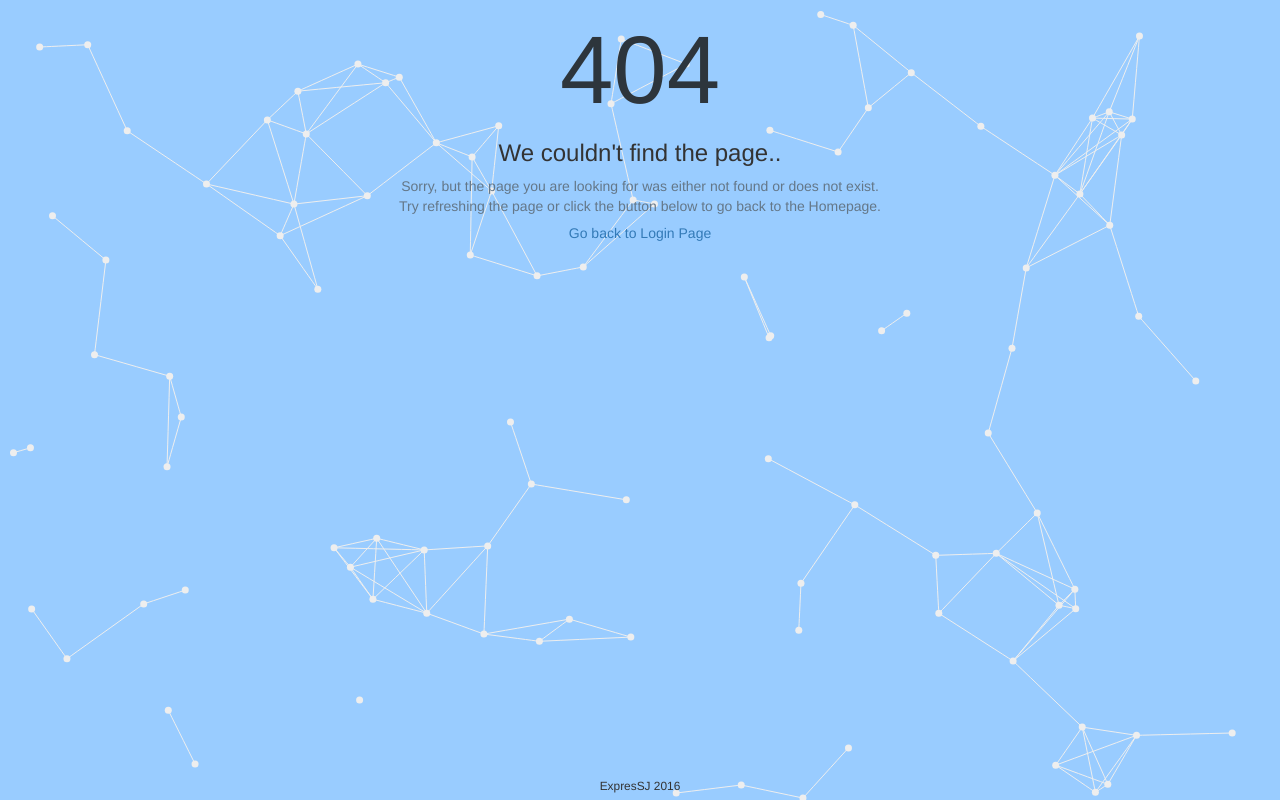
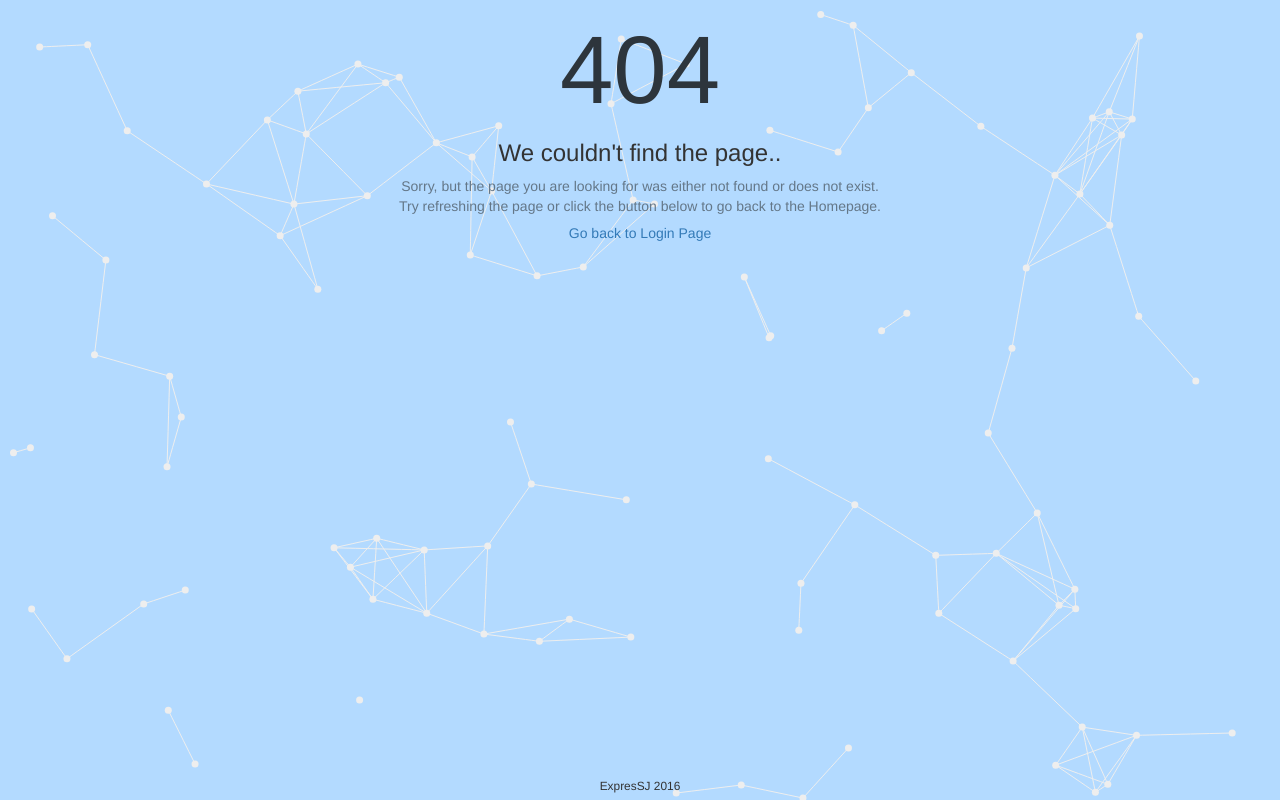
Before and after one commit to CoreDevo/ExpresSJ, a website: page public/notFound.html in a window 1280 px wide. Drawn offline with nearby package versions, Linux system fonts and the light colour scheme.

Commit message:
Update notFound.css
chan color

```diff
--- a/public/css/notFound.css
+++ b/public/css/notFound.css
@@ -1,5 +1,5 @@
 body {
-    background-color: #99ccff;
+    background-color: #b3daff;
 }
 
 .error {
```
